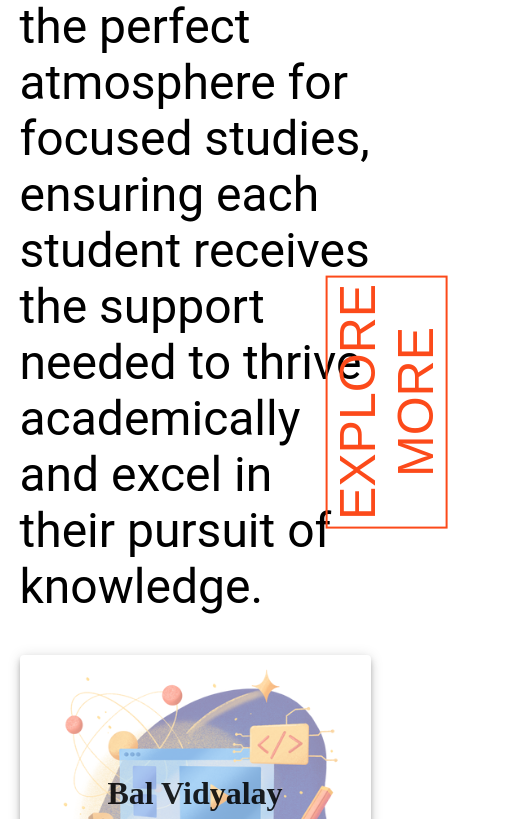
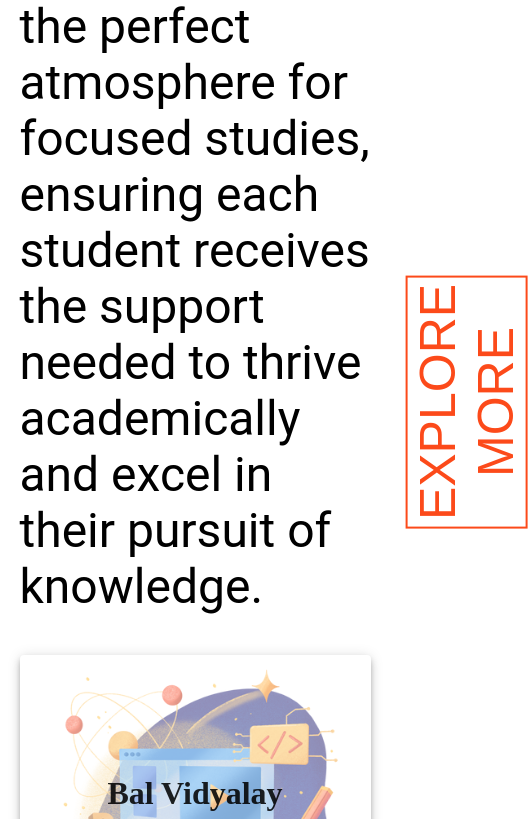
Before and after one commit to Sandeep-raj/takshilla, a React (Vite) app: page / in a window 390 px wide. Shown: the part 1916-2735 px from the top of the page, 528 px wide, since content can reach past the window. Built offline with nearby package versions, Linux system fonts and the light colour scheme.

Commit message:
carousel touch changes

```diff
--- a/src/component/Home/Home.css
+++ b/src/component/Home/Home.css
@@ -194,6 +194,7 @@
     .home_prog_btn {
         width: 30vh;
         height: fit-content;
+        left: calc(100vw - 50px);
         font-size: 50px;
     }
     .child-container {
```
Also changed, not shown: 4 other files (tests, documents, lock files or other folders).
